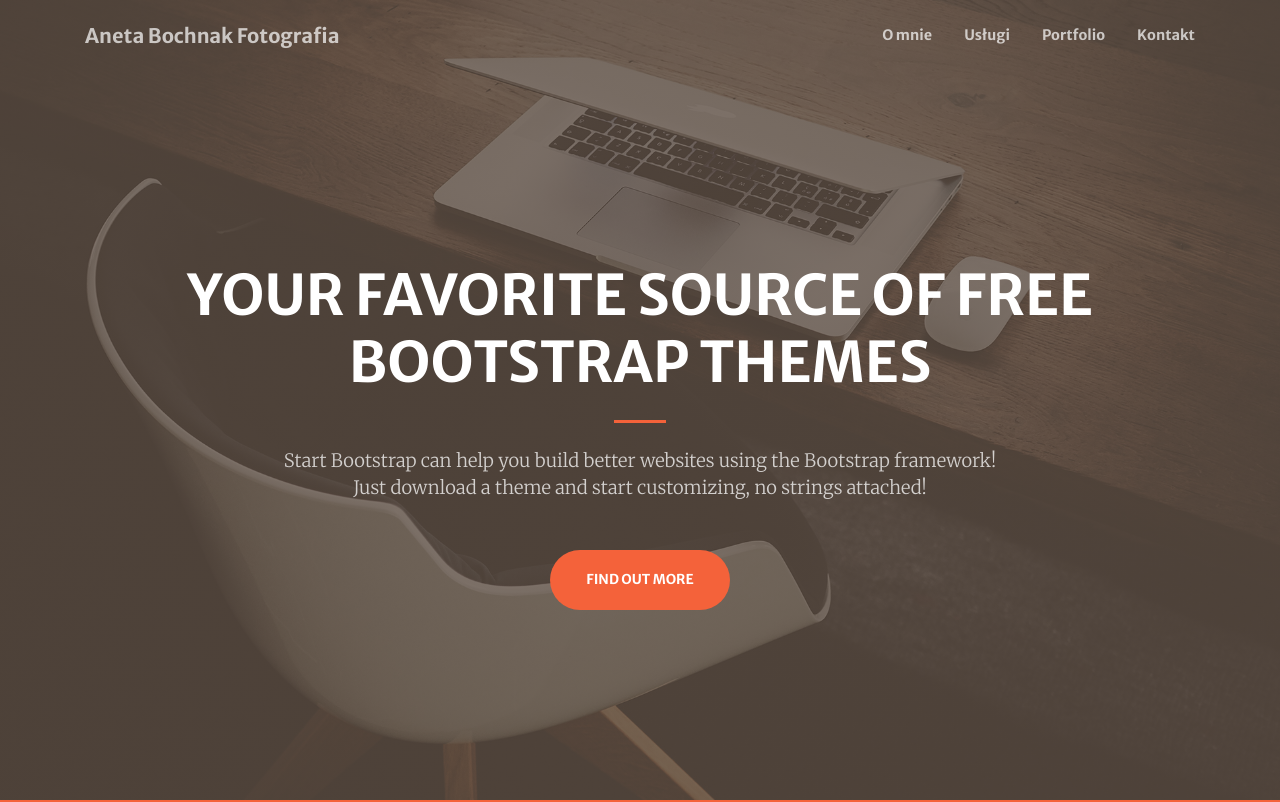
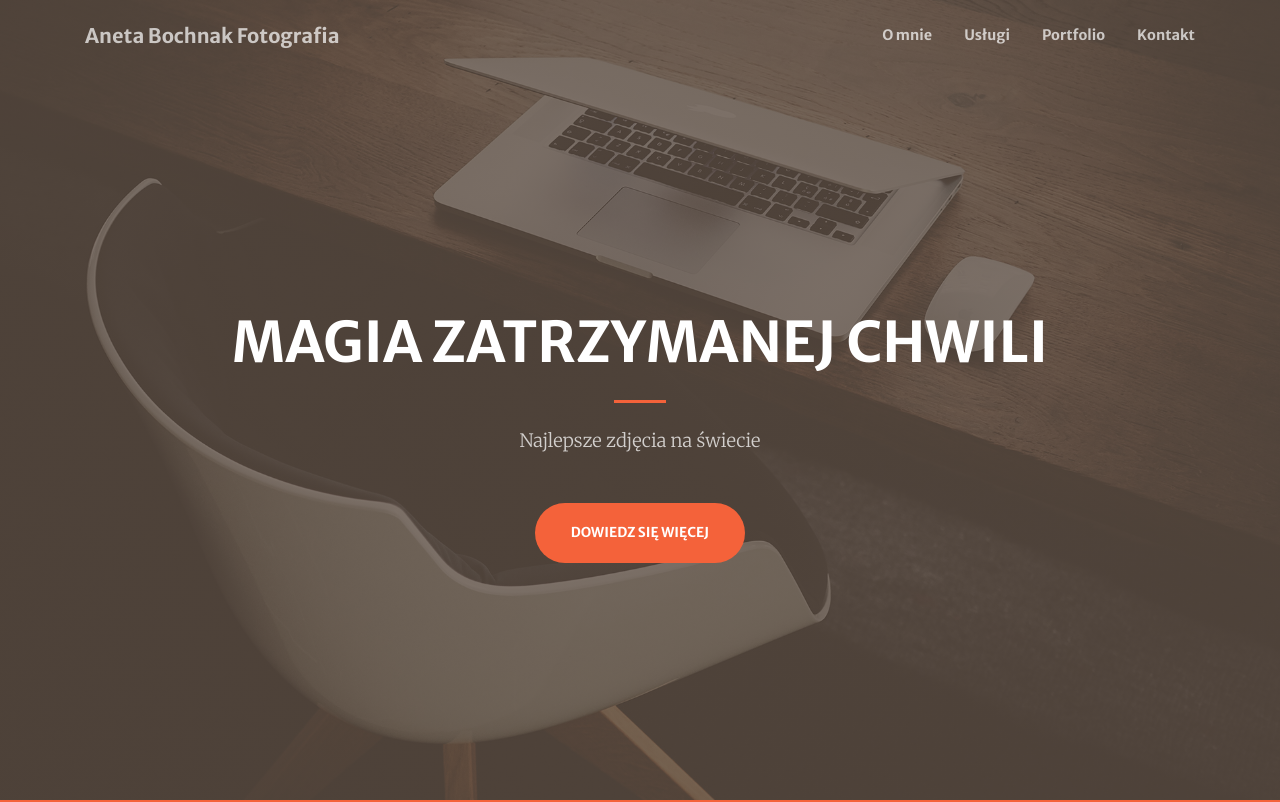
Before and after one commit to dawidzieba92/aneta-bochnak-foto, a Gatsby site: page / in a window 1280 px wide. Shown: the top 802 px of the page. Built offline with nearby package versions, Linux system fonts and the light colour scheme; Gatsby itself is replaced by a stand-in of ours.

Commit message:
Changed texts on top banner

```diff
--- a/src/components/header.js
+++ b/src/components/header.js
@@ -43,14 +43,12 @@ export default class Header extends React.Component {
           <div className="container h-100">
             <div className="row h-100 align-items-center justify-content-center text-center">
               <div className="col-lg-10 align-self-end">
-                <h1 className="text-uppercase text-white font-weight-bold">Your Favorite Source of Free Bootstrap
-                  Themes</h1>
+                <h1 className="text-uppercase text-white font-weight-bold">Magia zatrzymanej chwili</h1>
                 <hr className="divider my-4"/>
               </div>
               <div className="col-lg-8 align-self-baseline">
-                <p className="text-white-75 font-weight-light mb-5">Start Bootstrap can help you build better websites
-                  using the Bootstrap framework! Just download a theme and start customizing, no strings attached!</p>
-                <a className="btn btn-primary btn-xl js-scroll-trigger" href="#about" onClick={Scroller.handleAnchorScroll}>Find Out More</a>
+                <p className="text-white-75 font-weight-light mb-5">Najlepsze zdjęcia na świecie</p>
+                <a className="btn btn-primary btn-xl js-scroll-trigger" href="#about" onClick={Scroller.handleAnchorScroll}>Dowiedz się więcej</a>
               </div>
             </div>
           </div>
```
